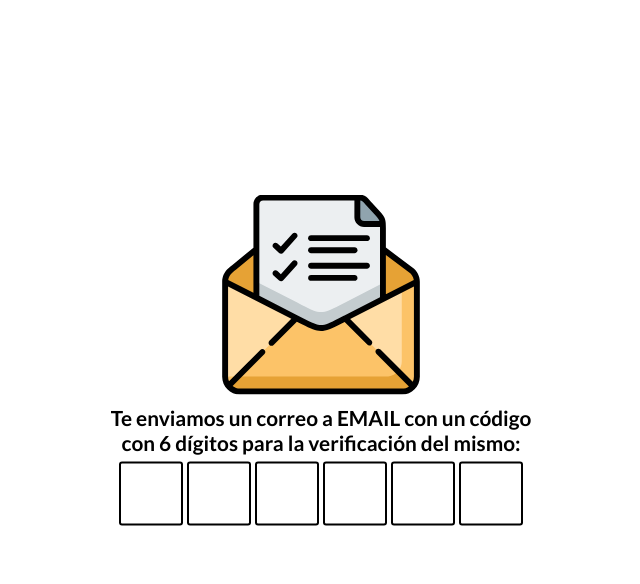
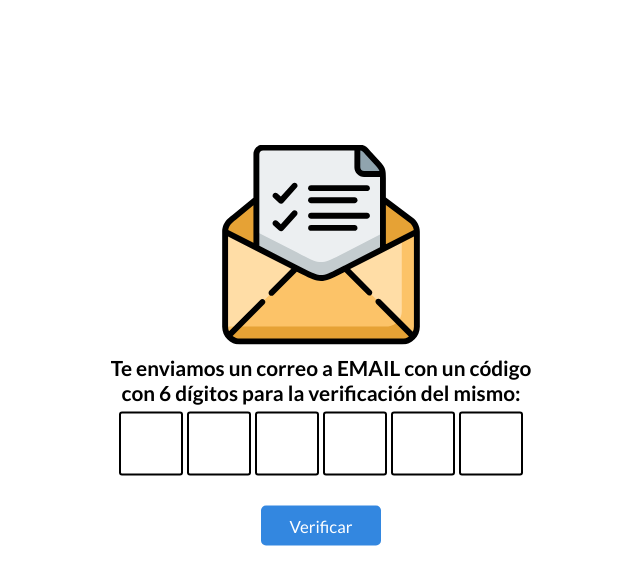
Before and after one commit to gianllopez/Volga, a React (Create React App) app: page /1/email-verification in a window 1280 px wide. Shown: the top 584 px of the page, without its empty margins (319-959 px from the left). Built offline with nearby package versions, Linux system fonts and the light colour scheme; sample sign-in values are in the browser's storage.

Commit message:
Validado el form de email verification

```diff
--- a/src/pages/EmailVerification.js
+++ b/src/pages/EmailVerification.js
@@ -1,11 +1,11 @@
 import React, { Component } from 'react';
-import { DigitsInput } from './components';
+import { ButtonLoader, DigitsInput } from './components';
 import emailicon from '../assets/EmailVerification/email-icon.svg';
 import './styles/EmailVerification.css';
 
 class EmailVerification extends Component {
 
-   state = { digits: {} };
+   state = { digits: {}, loading: false };
 
    changeHandler = ({ target }) => {
       let { digits } = this.state;
@@ -26,9 +26,29 @@ class EmailVerification extends Component {
       };
    };
 
+   digitsAreValid = () => {
+      let entries = document.getElementsByClassName('digit-entry'),
+      valid = true;
+      for (let entry of entries) {
+         if (!entry.value) {
+            entry.classList.add('blank-entry-error')
+            valid = false
+         };
+      };
+      return valid;
+   };
+
+   submitHandler = event => {
+      event.preventDefault();
+      let valid = this.digitsAreValid();
+      if (valid) {
+         console.log('Valid!');
+      };
+   };
+
    render() {
       return (
-         <div id="email-verification-page">
+         <form id="email-verification-page" onSubmit={this.submitHandler}>
             <img src={emailicon} alt="email-icon"/>
             <h3>
                Te enviamos un correo a {"EMAIL"} con un código
@@ -37,7 +57,10 @@ class EmailVerification extends Component {
             <DigitsInput
                onChange={this.changeHandler}
                onKeyDown={this.deleteDigitHandler} />
-         </div>
+            <ButtonLoader
+               isloading={this.state.loading}
+               label="Verificar"/>
+         </form>
       );
    };
 
--- a/src/pages/components/EmailVerification/DigitsInput.css
+++ b/src/pages/components/EmailVerification/DigitsInput.css
@@ -14,6 +14,7 @@
    outline: none;
    text-align: center;
    font-size: 1.9em;
+   transition: .5s;
 }
 
 .digit-entry::-webkit-outer-spin-button,
--- a/src/pages/styles/EmailVerification.css
+++ b/src/pages/styles/EmailVerification.css
@@ -17,3 +17,11 @@
    max-width: 450px;
    margin: 7px auto;
 }
+
+#email-verification-page .btnloader {
+   margin: 30px 0;
+}
+
+.blank-entry-error {
+   border-color: red !important;
+}
--- a/src/utils/validators.js
+++ b/src/utils/validators.js
@@ -1,12 +1,12 @@
 import { ModalDisplayer } from "../pages/components";
 
-function blankForm(data, allowfields = []) {
+function blankForm(data, allowfields = [], error='Este campo es requerido.') {
    let valid = true;
    const formData = Object.entries(data);
    let errors = {};
    for (let x of formData) {
       if (!x[1] && !allowfields.includes(x[0])) {
-         errors[x[0]] = 'Este campo es requerido.';
+         errors[x[0]] = error;
          valid = false;
       }
    };
```
